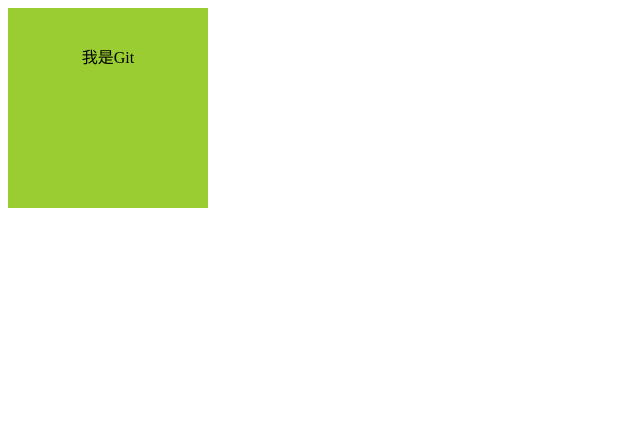
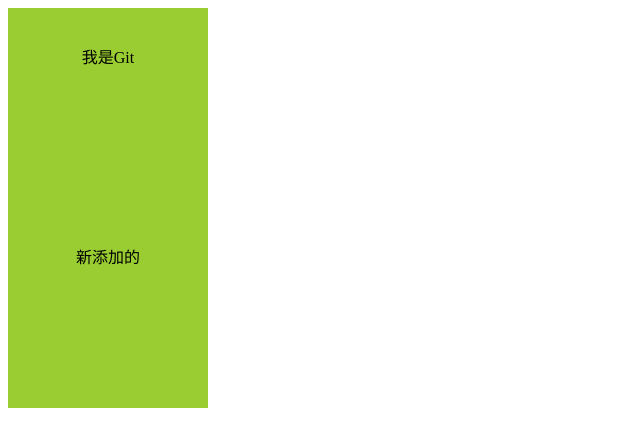
Before and after one commit to LDGitH/mygit, a plain HTML site: page index.html in a window 1280 px wide. Shown: the whole page, without its empty margins (0-640 px from the left). Drawn offline with Linux system fonts and the light colour scheme.

Commit message:
lqh修改首页

```diff
--- a/index.html
+++ b/index.html
@@ -11,6 +11,9 @@
     <div class="box">
         我是Git
     </div>
+    <div class="box">
+      新添加的
+    </div>
     <script src="./js/index.js"></script>
 </body>
 </html>
```
